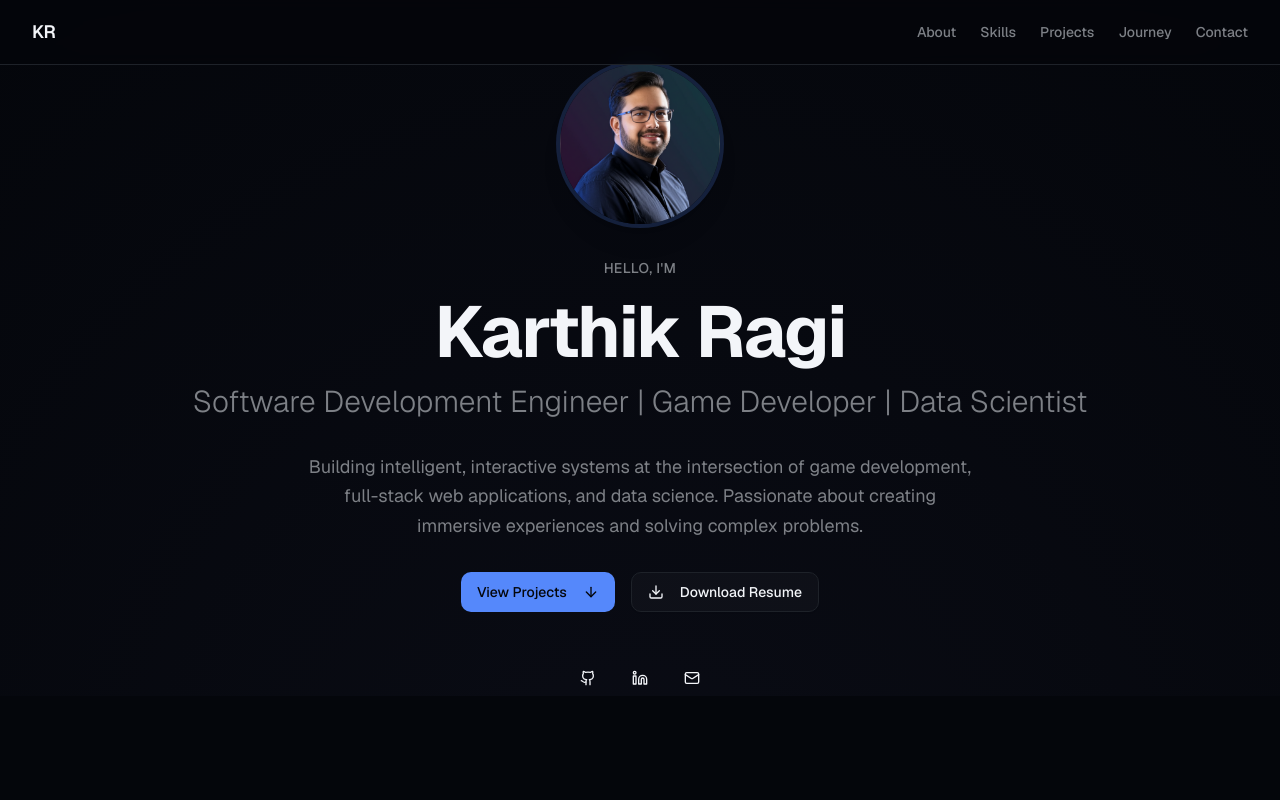
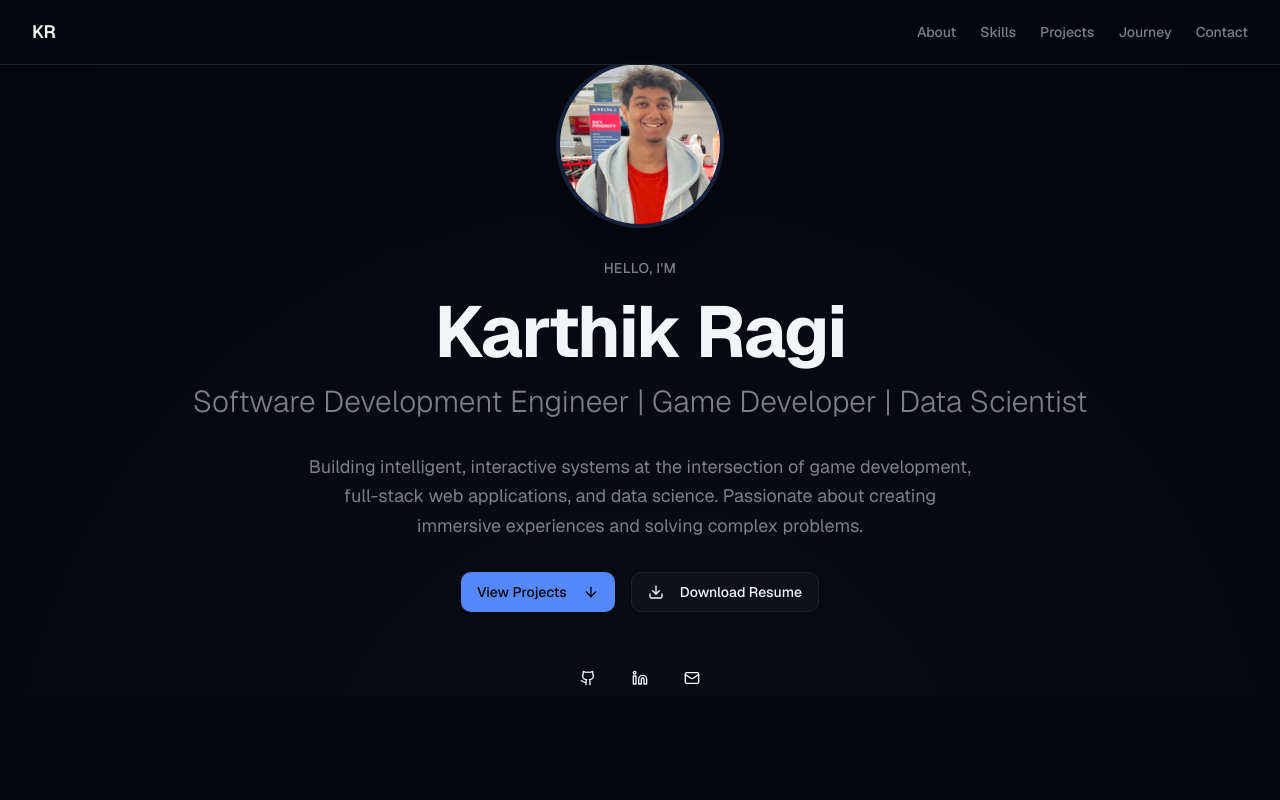
Before and after one commit to Superkart/PortfolioApp, a Next.js app: page / in a window 1280 px wide. Shown: the top 800 px of the page. Built offline with nearby package versions, Linux system fonts and the light colour scheme.

Commit message:
added my own profile picture

```diff
--- a/components/about-section.tsx
+++ b/components/about-section.tsx
@@ -12,7 +12,7 @@ export function AboutSection() {
 
           <div className="grid md:grid-cols-2 gap-8 items-center">
             <div className="relative aspect-square rounded-lg overflow-hidden shadow-xl">
-              <Image src="/developer-working-on-computer-coding.jpg" alt="Karthik coding" fill className="object-cover" />
+              <Image src="/LinkedinPhoto.png" alt="Karthik coding" fill className="object-cover" />
             </div>
 
             <div className="space-y-6 text-lg text-muted-foreground leading-relaxed">
--- a/components/hero-section.tsx
+++ b/components/hero-section.tsx
@@ -17,7 +17,7 @@ export function HeroSection() {
         <div className="max-w-4xl mx-auto text-center space-y-8">
           <div className="flex justify-center animate-fade-in">
             <div className="relative w-32 h-32 sm:w-40 sm:h-40 rounded-full overflow-hidden ring-4 ring-primary/20 shadow-xl">
-              <Image src="/professional-developer-portrait.png" alt="Karthik Ragi" fill className="object-cover" priority />
+              <Image src="/LinkedinPhoto.png" alt="Karthik Ragi" fill className="object-cover" priority />
             </div>
           </div>
 
```
Also changed, not shown: public/LinkedinPhoto.png (added).
